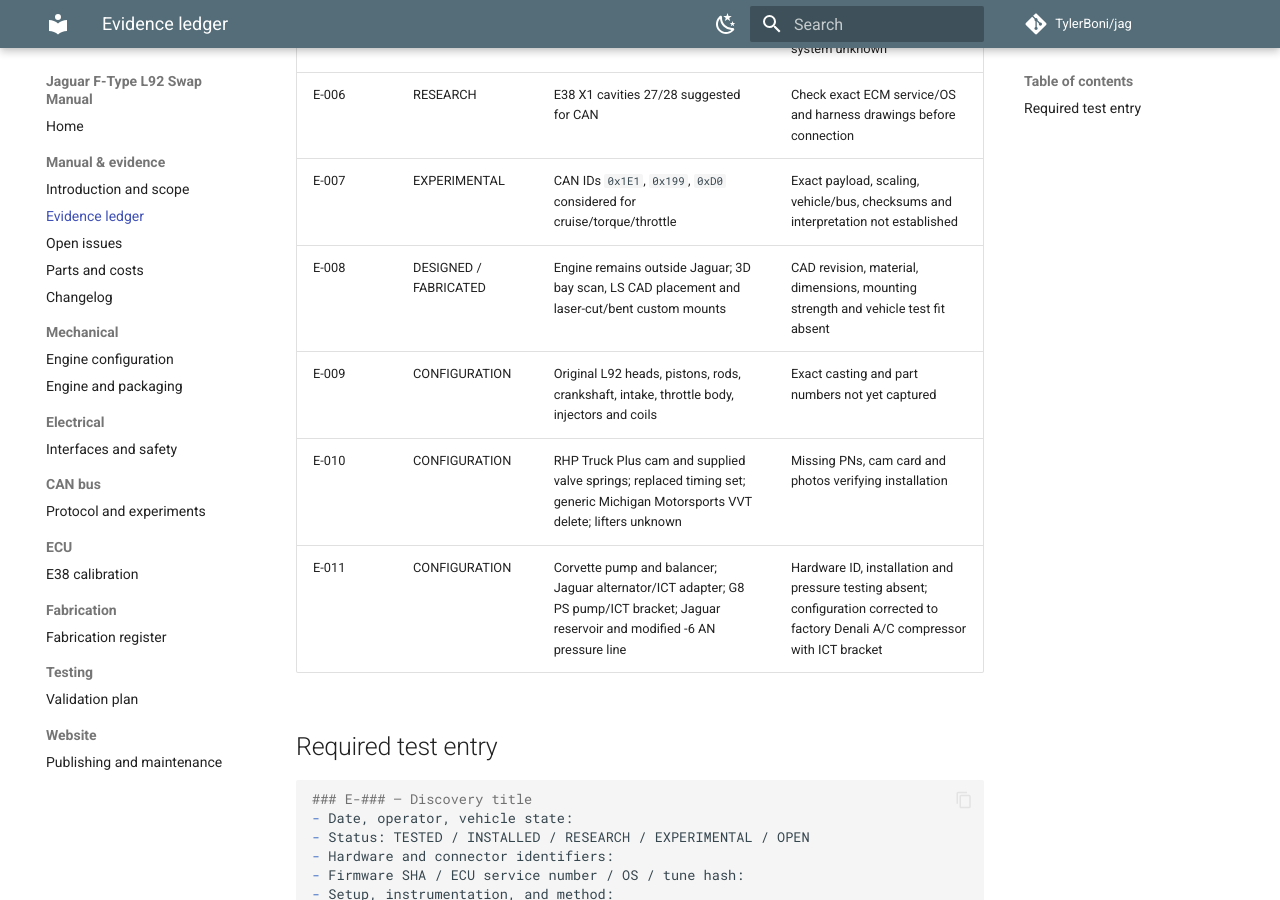
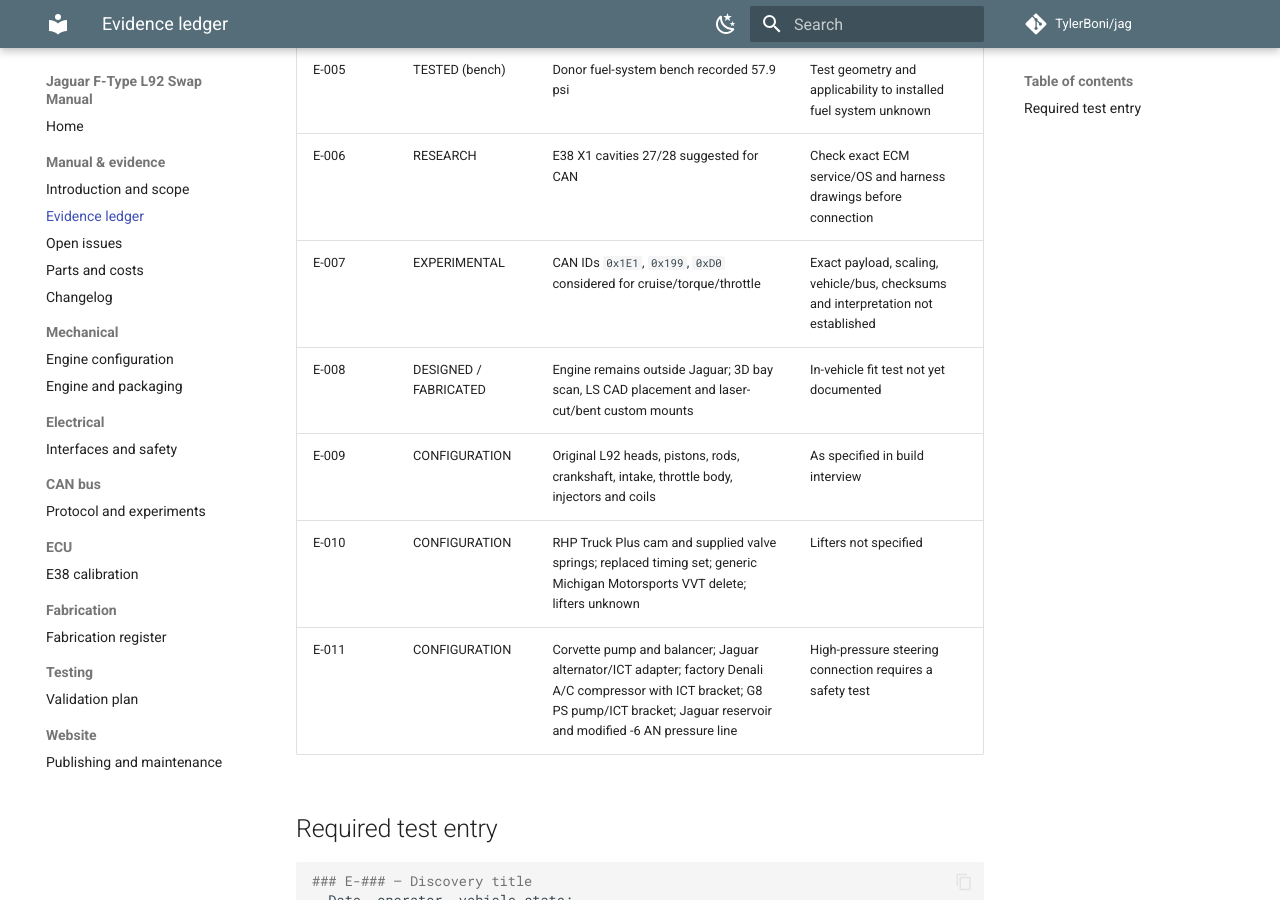
Before and after one commit to TylerBoni/jag, an MkDocs documentation site: the page built from build-manual/EVIDENCE.md, in a window 1280 px wide and 900 px high, scrolled down 760 px. Built offline with MkDocs 1.6.1 and Material for MkDocs 9.7.7, drawn with Linux system fonts in a browser that asks for light colours; comment, search, counter and statistics services are not loaded; some of the changed text lies outside the part shown.

Commit message:
docs: limit uncertainty flags to guesses and safety tests

```diff
--- a/build-manual/EVIDENCE.md
+++ b/build-manual/EVIDENCE.md
@@ -1,8 +1,8 @@
 # Evidence ledger
 
-Project configuration details supplied directly are authoritative build facts. Test results are recorded as observed; preserve raw traces and conditions when available. An established configuration does not imply installed, operational or safety-tested.
+Builder-specified configuration is authoritative. Mark an assertion **UNCONFIRMED** when it is inferred rather than supplied or measured. Record actual test outcomes separately from configuration. Preserve safety-critical test evidence.
 
-| ID | Classification | Observation | Limits / next evidence |
+| ID | Classification | Finding | Notes |
 | --- | --- | --- | --- |
 | E-001 | TESTED | Jaguar accelerator pedal worked with GM E38 | Exact E38 and Jaguar pin assignments, APP channels, sweep voltages, plausibility response missing |
 | E-002 | TESTED | Starter-only cranking without plugs produced ~20 psi indicated oil pressure | Instrument, cranking RPM, oil temperature, remote oil filter routing and hot pressure unknown |
@@ -11,10 +11,10 @@ Project configuration details supplied directly are authoritative build facts. T
 | E-005 | TESTED (bench) | Donor fuel-system bench recorded 57.9 psi | Test geometry and applicability to installed fuel system unknown |
 | E-006 | RESEARCH | E38 X1 cavities 27/28 suggested for CAN | Check exact ECM service/OS and harness drawings before connection |
 | E-007 | EXPERIMENTAL | CAN IDs `0x1E1`, `0x199`, `0xD0` considered for cruise/torque/throttle | Exact payload, scaling, vehicle/bus, checksums and interpretation not established |
-| E-008 | DESIGNED / FABRICATED | Engine remains outside Jaguar; 3D bay scan, LS CAD placement and laser-cut/bent custom mounts | CAD revision, material, dimensions, mounting strength and vehicle test fit absent |
-| E-009 | CONFIGURATION | Original L92 heads, pistons, rods, crankshaft, intake, throttle body, injectors and coils | Exact casting and part numbers not yet captured |
-| E-010 | CONFIGURATION | RHP Truck Plus cam and supplied valve springs; replaced timing set; generic Michigan Motorsports VVT delete; lifters unknown | Missing PNs, cam card and photos verifying installation |
-| E-011 | CONFIGURATION | Corvette pump and balancer; Jaguar alternator/ICT adapter; G8 PS pump/ICT bracket; Jaguar reservoir and modified -6 AN pressure line | Hardware ID, installation and pressure testing absent; configuration corrected to factory Denali A/C compressor with ICT bracket |
+| E-008 | DESIGNED / FABRICATED | Engine remains outside Jaguar; 3D bay scan, LS CAD placement and laser-cut/bent custom mounts | In-vehicle fit test not yet documented |
+| E-009 | CONFIGURATION | Original L92 heads, pistons, rods, crankshaft, intake, throttle body, injectors and coils | As specified in build interview |
+| E-010 | CONFIGURATION | RHP Truck Plus cam and supplied valve springs; replaced timing set; generic Michigan Motorsports VVT delete; lifters unknown | Lifters not specified |
+| E-011 | CONFIGURATION | Corvette pump and balancer; Jaguar alternator/ICT adapter; factory Denali A/C compressor with ICT bracket; G8 PS pump/ICT bracket; Jaguar reservoir and modified -6 AN pressure line | High-pressure steering connection requires a safety test |
 
 ## Required test entry
 
```
